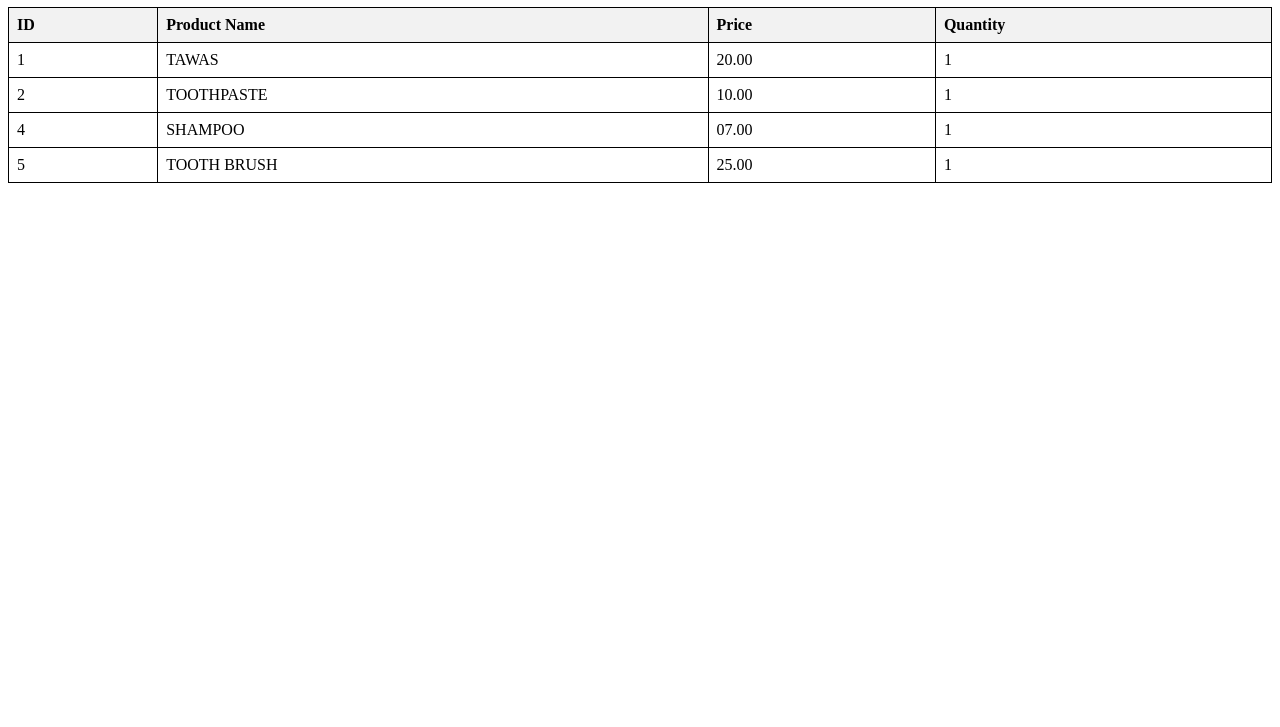
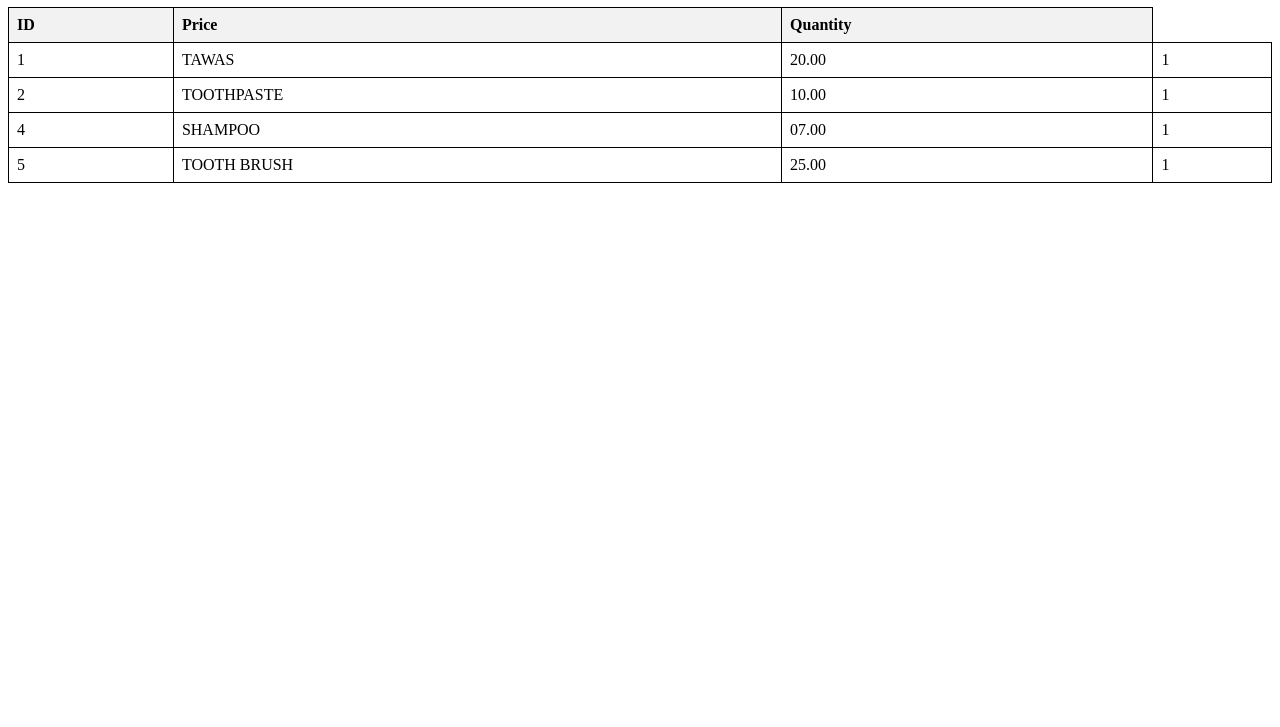
Before and after one commit to Jhasen22/it28-ecommerce-m-ambogna, a plain HTML site: page index.html in a window 1280 px wide. Shown: the part 73-800 px from the top of the page. Drawn offline with Linux system fonts and the light colour scheme.

```diff
--- a/index.html
+++ b/index.html
@@ -27,7 +27,7 @@
         <thead>
             <tr>
                 <th>ID</th>
-                <th>Product Name</th>
+
                 <th>Price</th>
                 <th>Quantity</th>
             </tr>
```
